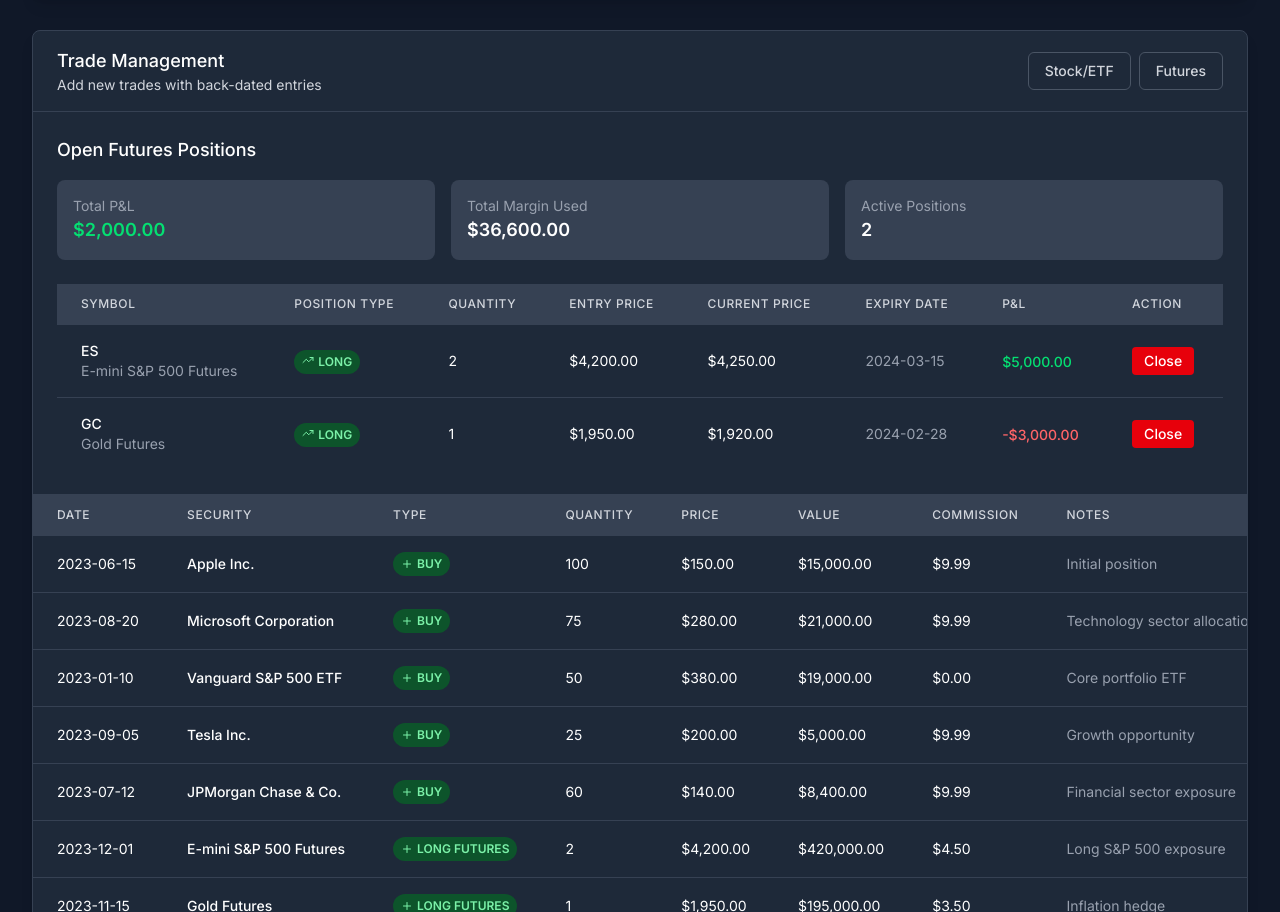
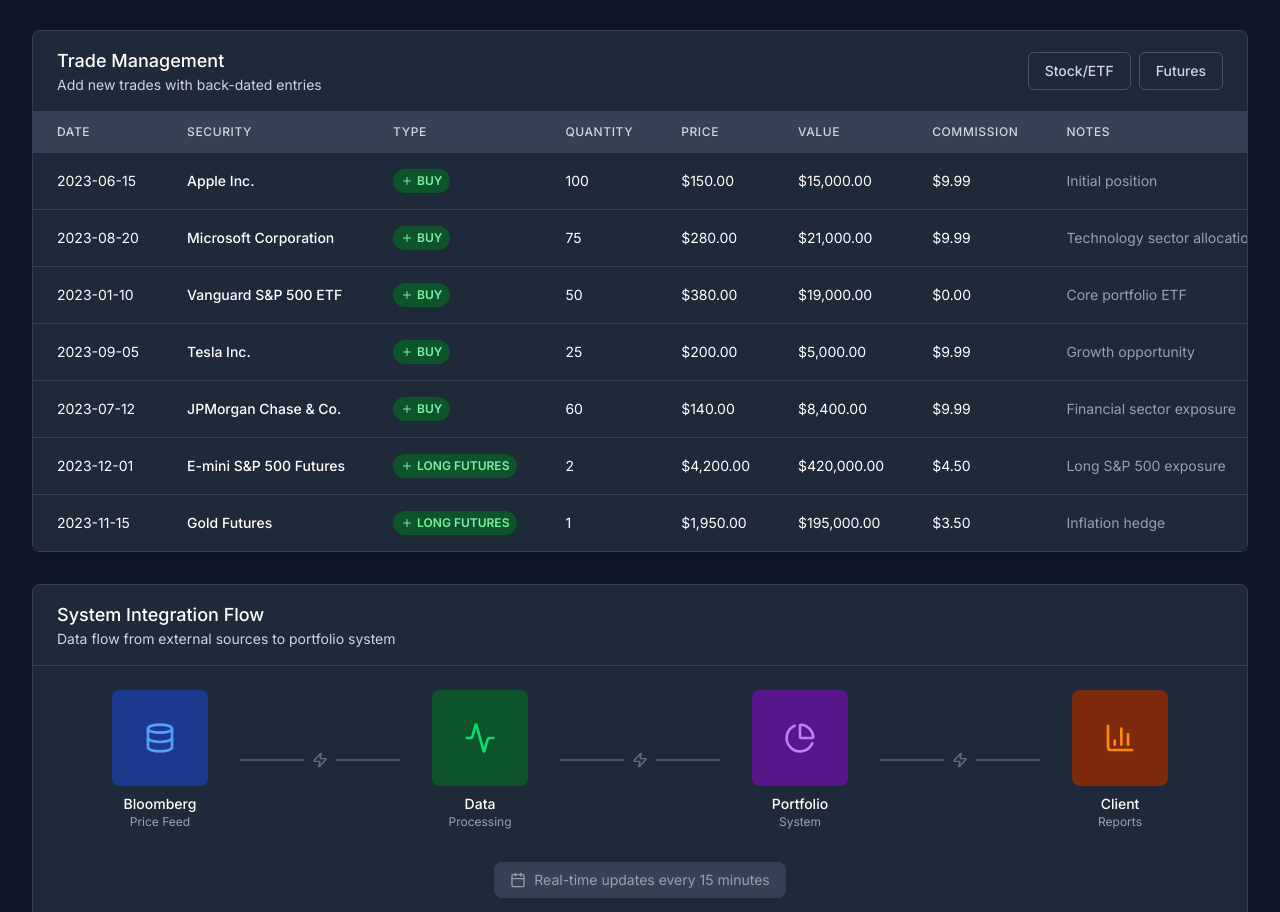
Before and after one commit to darshanvikramshivadas/portfolio-reporting, a Next.js app: page / in a window 1280 px wide. Shown: the part 1881-2793 px from the top of the page. Built offline with nearby package versions, Linux system fonts and the light colour scheme.

Commit message:
save point 2

```diff
--- a/src/app/page.tsx
+++ b/src/app/page.tsx
@@ -459,6 +459,9 @@
 
       // Remove from futures positions
       setFuturesPositions(prev => prev.filter(p => p.id !== positionId));
+
+      // Update portfolio summary to reflect margin release
+      setTimeout(() => recalculatePortfolio(), 0);
     }
   };
 
@@ -1143,93 +1146,7 @@
               </div>
             )}
 
-            {/* Open Futures Positions */}
-            <div className="p-6 border-b border-gray-700">
-              <h3 className="text-lg font-medium text-white mb-4">Open Futures Positions</h3>
 
-              {futuresPositions.length > 0 ? (
-                <>
-                  {/* Summary Cards */}
-                  <div className="grid grid-cols-1 md:grid-cols-3 gap-4 mb-6">
-                    <div className="bg-gray-700 rounded-lg p-4">
-                      <div className="text-sm text-gray-400">Total P&L</div>
-                      <div className={`text-lg font-semibold ${getGainLossColor(futuresPositions.reduce((sum, p) => sum + p.unrealizedPnL, 0))}`}>
-                        {formatCurrency(futuresPositions.reduce((sum, p) => sum + p.unrealizedPnL, 0))}
-                      </div>
-                    </div>
-                    <div className="bg-gray-700 rounded-lg p-4">
-                      <div className="text-sm text-gray-400">Total Margin Used</div>
-                      <div className="text-lg font-semibold text-white">
-                        {formatCurrency(futuresPositions.reduce((sum, p) => sum + p.marginUsed, 0))}
-                      </div>
-                    </div>
-                    <div className="bg-gray-700 rounded-lg p-4">
-                      <div className="text-sm text-gray-400">Active Positions</div>
-                      <div className="text-lg font-semibold text-white">
-                        {futuresPositions.length}
-                      </div>
-                    </div>
-                  </div>
-
-                  <div className="overflow-x-auto">
-                    <table className="min-w-full divide-y divide-gray-700">
-                      <thead className="bg-gray-700">
-                        <tr>
-                          <th className="px-6 py-3 text-left text-xs font-medium text-gray-300 uppercase tracking-wider">Symbol</th>
-                          <th className="px-6 py-3 text-left text-xs font-medium text-gray-300 uppercase tracking-wider">Position Type</th>
-                                                     <th className="px-6 py-3 text-left text-xs font-medium text-gray-300 uppercase tracking-wider">Quantity</th>
-                           <th className="px-6 py-3 text-left text-xs font-medium text-gray-300 uppercase tracking-wider">Entry Price</th>
-                           <th className="px-6 py-3 text-left text-xs font-medium text-gray-300 uppercase tracking-wider">Current Price</th>
-                           <th className="px-6 py-3 text-left text-xs font-medium text-gray-300 uppercase tracking-wider">Expiry Date</th>
-                           <th className="px-6 py-3 text-left text-xs font-medium text-gray-300 uppercase tracking-wider">P&L</th>
-                           <th className="px-6 py-3 text-left text-xs font-medium text-gray-300 uppercase tracking-wider">Action</th>
-                         </tr>
-                       </thead>
-                       <tbody className="bg-gray-800 divide-y divide-gray-700">
-                         {futuresPositions.map((position) => (
-                           <tr key={position.id} className="hover:bg-gray-700">
-                             <td className="px-6 py-4 whitespace-nowrap">
-                               <div>
-                                 <div className="text-sm font-medium text-white">{position.symbol}</div>
-                                 <div className="text-sm text-gray-400">{position.name}</div>
-                               </div>
-                             </td>
-                             <td className="px-6 py-4 whitespace-nowrap">
-                               <span className={`inline-flex px-2 py-1 text-xs font-semibold rounded-full ${getPositionTypeColor(position.positionType)}`}>
-                                 {position.positionType === 'LONG' ? <TrendingUp className="h-3 w-3 mr-1" /> : <TrendingDown className="h-3 w-3 mr-1" />}
-                                 {position.positionType}
-                               </span>
-                             </td>
-                             <td className="px-6 py-4 whitespace-nowrap text-sm text-white">{position.quantity}</td>
-                             <td className="px-6 py-4 whitespace-nowrap text-sm text-white">{formatCurrency(position.entryPrice)}</td>
-                             <td className="px-6 py-4 whitespace-nowrap text-sm text-white">{formatCurrency(position.currentPrice)}</td>
-                             <td className="px-6 py-4 whitespace-nowrap text-sm text-gray-400">{position.expirationDate}</td>
-                            <td className="px-6 py-4 whitespace-nowrap">
-                              <span className={`text-sm font-medium ${getGainLossColor(position.unrealizedPnL)}`}>
-                                {formatCurrency(position.unrealizedPnL)}
-                              </span>
-                            </td>
-                            <td className="px-6 py-4 whitespace-nowrap">
-                              <button
-                                onClick={() => closeFuturesPosition(position.id)}
-                                className="px-3 py-1 text-sm font-medium text-white bg-red-600 rounded hover:bg-red-700"
-                              >
-                                Close
-                              </button>
-                            </td>
-                          </tr>
-                        ))}
-                      </tbody>
-                    </table>
-                  </div>
-                </>
-              ) : (
-                <div className="text-center py-8">
-                  <div className="text-gray-400 text-lg mb-2">No Open Futures Positions</div>
-                  <div className="text-gray-500 text-sm">Open a futures position using the form above to see it here</div>
-                </div>
-              )}
-            </div>
 
             <div className="overflow-x-auto">
               <table className="min-w-full divide-y divide-gray-700">
```
